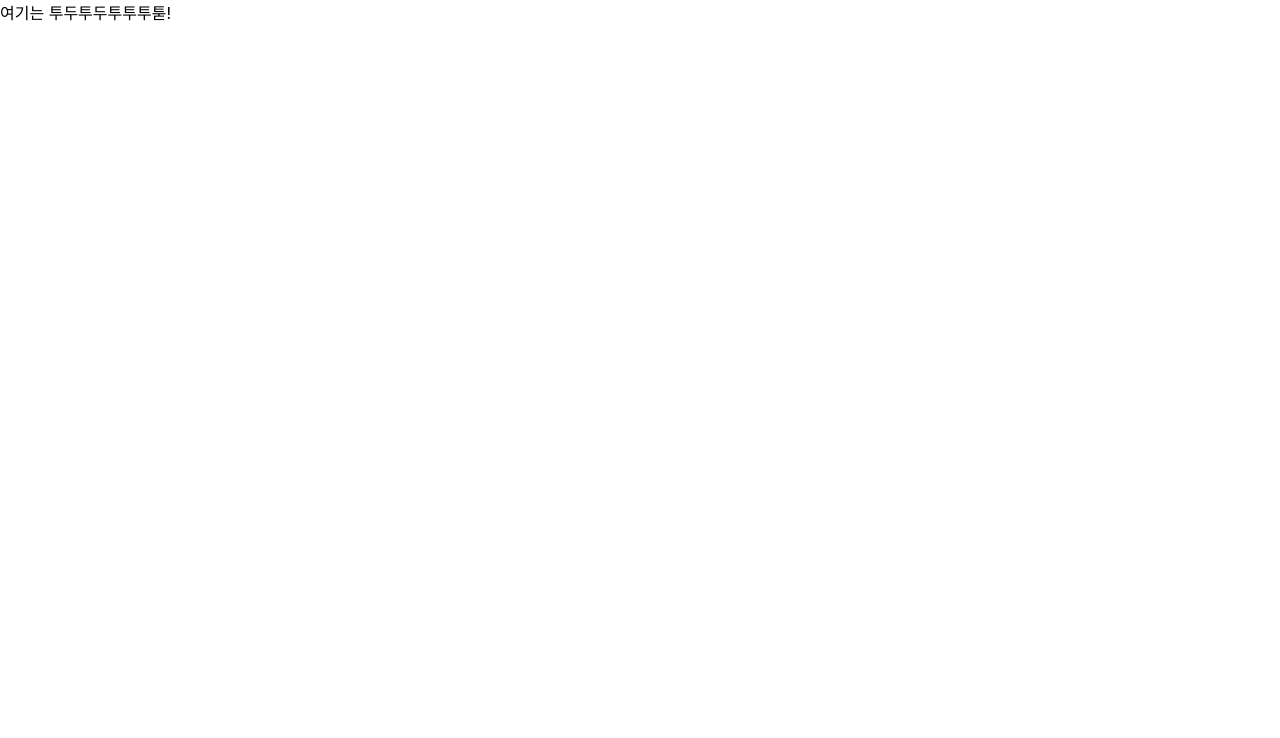
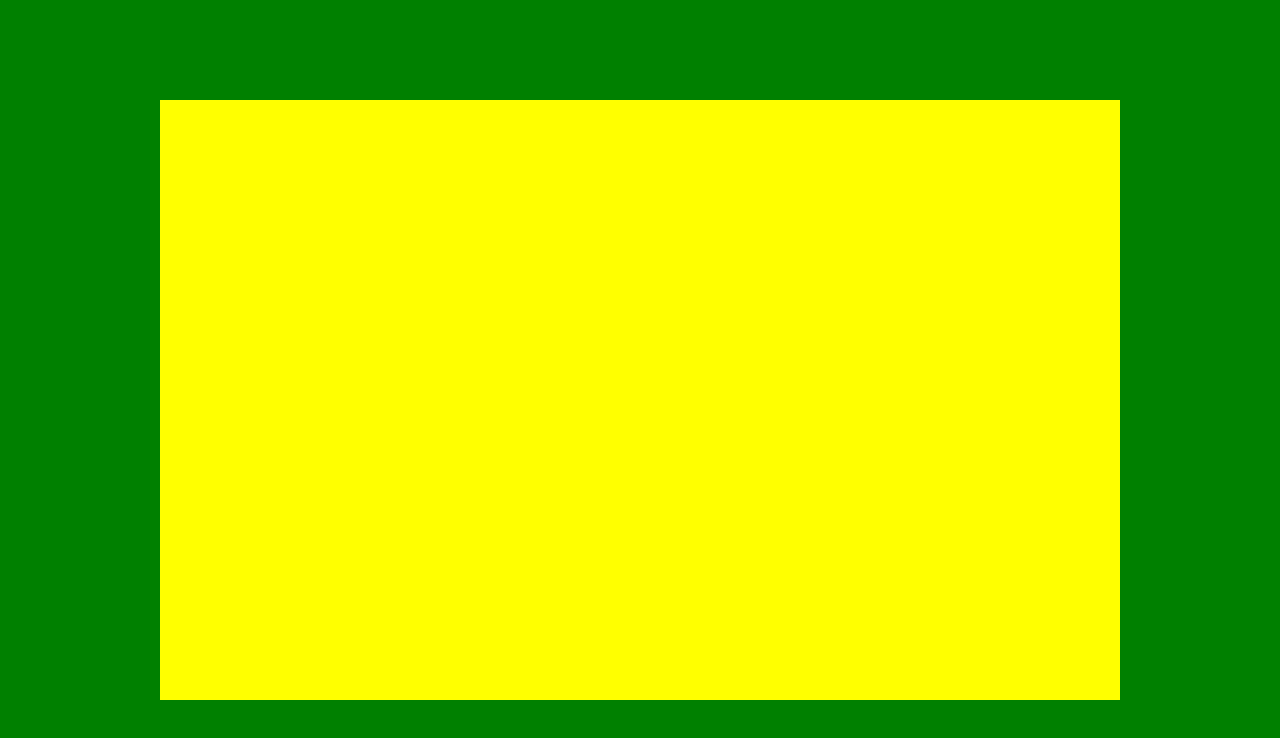
Before and after one commit to DongWooKim97/wanted-pre-onboarding-frontend, a React (Create React App) app: page /todo in a window 1280 px wide. Shown: the top 738 px of the page. Built offline with nearby package versions, Linux system fonts and the light colour scheme; sample sign-in values are in the browser's storage.

Commit message:
feat: Todo List 페이지 기본적인 레이아웃 설정

```diff
--- a/src/components/TodoForm.js
+++ b/src/components/TodoForm.js
@@ -1,6 +1,5 @@
 import styled from 'styled-components';
-import axios from 'axios';
-import React, { useCallback, useEffect, useState } from 'react';
+import React, { useEffect, useState } from 'react';
 import { useNavigate } from 'react-router-dom';
 
 export default function TodoForm() {
@@ -13,5 +12,28 @@ export default function TodoForm() {
 		}
 	}, []);
 
-	return <div>여기는 투두투두투투투툳!</div>;
+	return (
+		<TodoWrap>
+			<TodoBox></TodoBox>
+		</TodoWrap>
+	);
 }
+
+const TodoWrap = styled.div`
+	width: 100vw;
+	height: 100vh;
+	justify-content: center;
+	text-align: center;
+	align-items: center;
+	background-color: green;
+	display: flex;
+	flex-direction: column;
+`;
+
+const TodoBox = styled.div`
+	position: relative;
+	background-color: yellow;
+	margin: auto;
+	width: 75vw;
+	height: 75vh;
+`;
```
